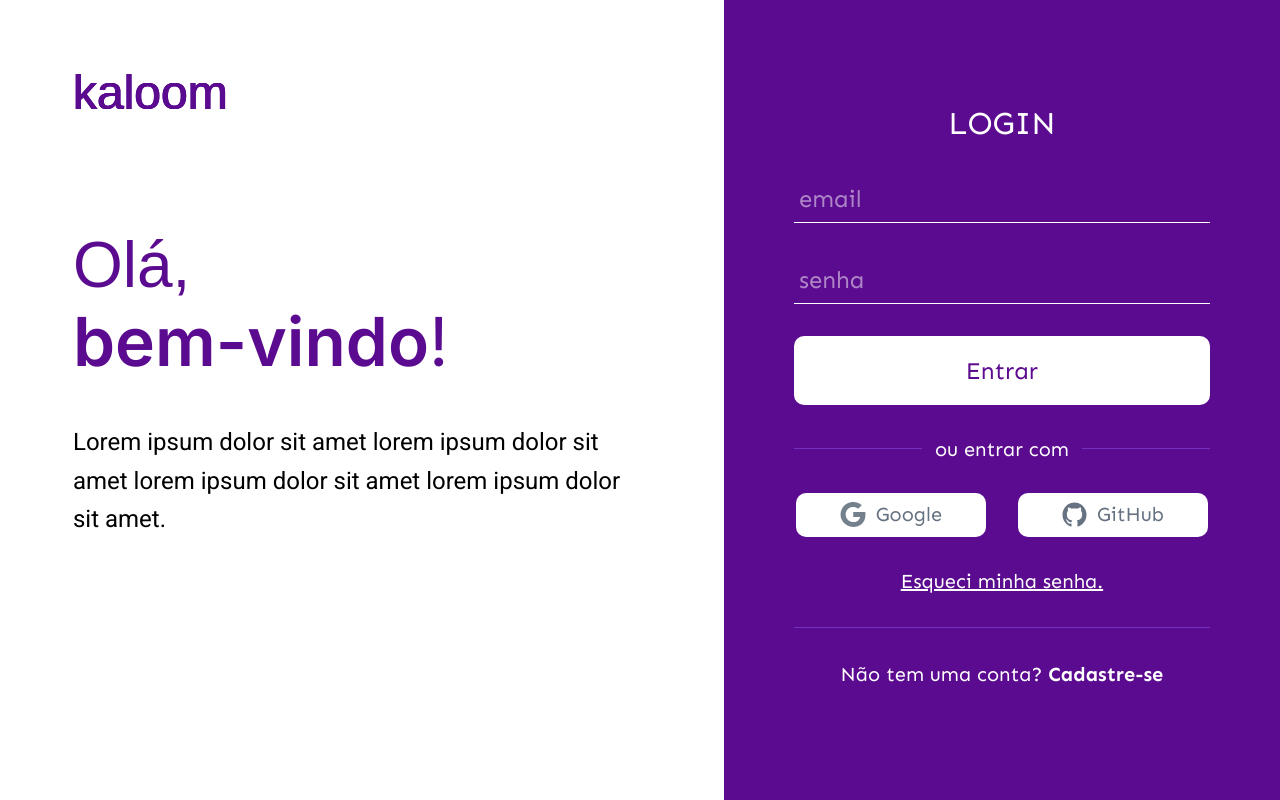
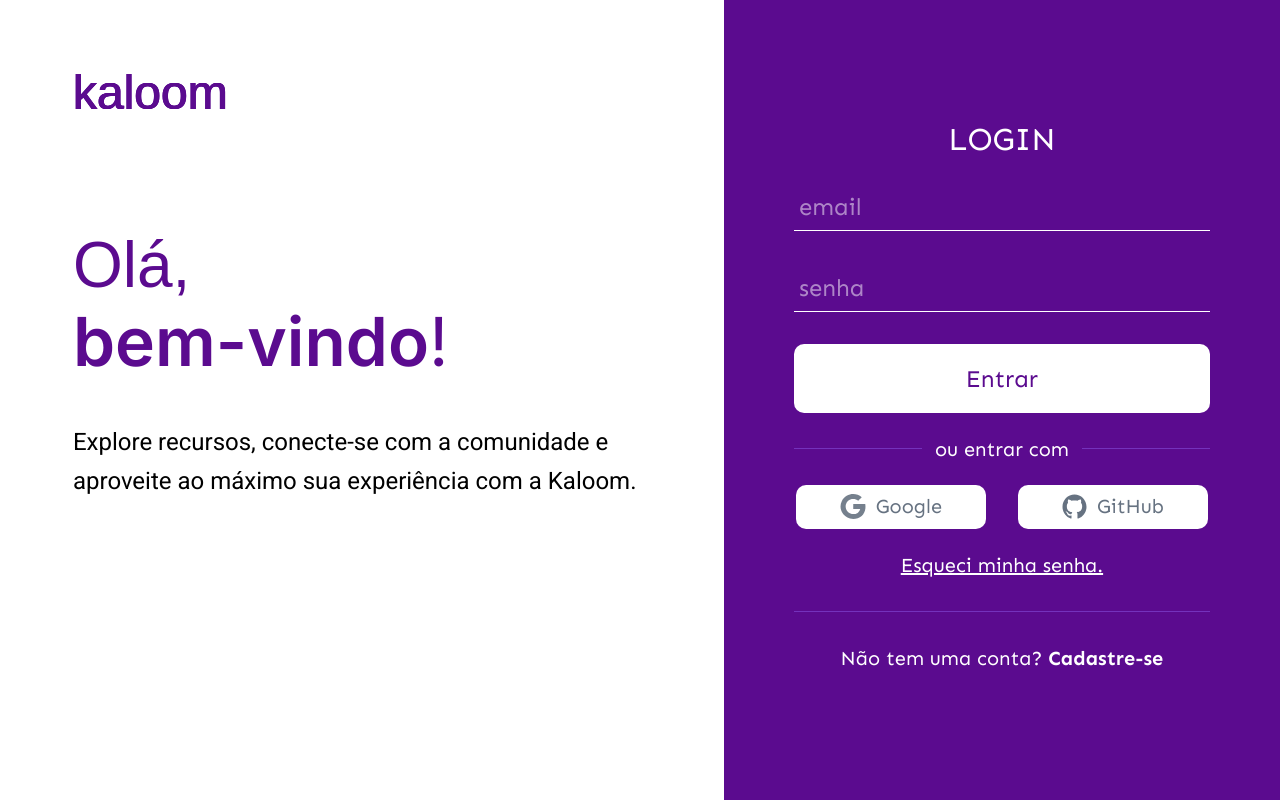
Before and after one commit to kaloom-team/kaloom, a React (Vite) app: page /login in a window 1280 px wide. Built offline with nearby package versions, Linux system fonts and the light colour scheme; a web font is replaced by a local one.

Commit message:
feat(ui): add input validation message with sass and update greeting text for login/register

```diff
--- a/src/components/ContainerSignForm/ContainerSignForm.module.scss
+++ b/src/components/ContainerSignForm/ContainerSignForm.module.scss
@@ -1,6 +1,6 @@
 @use '../../styles/mixins' as *;
 
-.containerLogin {
+.containerSignForm {
     display: flex;
     flex-direction: column;
     justify-content: center;
--- a/src/components/ContainerSignForm/ContainerSignForm.tsx
+++ b/src/components/ContainerSignForm/ContainerSignForm.tsx
@@ -14,7 +14,7 @@ type TProps = {
 
 export default function ContainerSignForm({linkMessage, typeForm}: TProps) {
     return (
-        <div className={styles.containerLogin}>
+        <div className={styles.containerSignForm}>
             {typeForm.typeForm == 'login' ? <ContentFormLogin /> : <ContentFormRegister />}
             <hr className={styles.divider} />
             <p className={styles.linkCadastro}>
--- a/src/components/ContentFormLogin/ContentFormLogin.module.scss
+++ b/src/components/ContentFormLogin/ContentFormLogin.module.scss
@@ -10,7 +10,7 @@
         flex-direction: column;
         justify-content: center;
         align-items: center;
-        gap: 2rem;
+        gap: 1.5rem;
 
         .h3 {
             font-family: "Sen", sans-serif;
--- a/src/components/ContentFormRegister/ContentFormRegister.module.scss
+++ b/src/components/ContentFormRegister/ContentFormRegister.module.scss
@@ -26,11 +26,8 @@
         @include btnActions(var(--white), 100%);
 
         .textEntrar{
-                color: var(--purple);
-            }
+            color: var(--purple);
+        }
 
-            // background-color: transparent;
-            background-color: yellowgreen;
-
-        }
+    }
 }
--- a/src/components/ContentFormRegister/ContentFormRegister.tsx
+++ b/src/components/ContentFormRegister/ContentFormRegister.tsx
@@ -18,7 +18,7 @@ export default function ContentFormRegister() {
                     <RegisterInput type={"text"} placeholder={"sobrenome"} />
                 </div>
                 <RegisterInput type={"text"} placeholder={"@username"} />
-                <RegisterInput type={"text"} placeholder={"email"} />
+                <RegisterInput type={"email"} placeholder={"email"} />
                 <RegisterInput type={"password"} placeholder={"senha"} />
 
                 <p style={{alignSelf: "flex-start", fontFamily:"Sen", opacity:"50%", color:"white"}}>Selecione qual instituição estuda/estudou</p>
--- a/src/components/SignInput/SignInput.module.scss
+++ b/src/components/SignInput/SignInput.module.scss
@@ -4,6 +4,7 @@
 
     .input {
         color: var(--white);
+        margin-bottom: 0.5rem;
         width: 100%;
         font-size: 1rem;
         padding: 20px 10px 10px 5px;
@@ -41,18 +42,23 @@
 
     .input:focus {
         border-bottom-color: #7700ff;
-        // box-shadow: 0 4px 6px -2px rgba(0, 0, 0, 0.5);
-
     }
 
-    .input[type="email"]:valid~.label {
-        display: none;
-    }
-
-    .input:valid:not(:focus)~.label {
+    .input:not(:placeholder-shown):not(:focus)~.label {
         top: -5px;
         font-size: 14px;
         color: white;
         opacity: 50%;
     }
+
+    .p{
+        color: red;
+        font-weight: bold;
+        display: none;
+    }
+
+    .input:not(:placeholder-shown):not(:focus):invalid~.p{
+        display: inline;
+    }
+
 }
--- a/src/components/SignInput/SignInput.tsx
+++ b/src/components/SignInput/SignInput.tsx
@@ -19,9 +19,14 @@ export default function SignInput({type, placeholder}: ISignInputProps) {
                 className={styles.input}
                 type={type}
                 name=""
-                required
+                placeholder=""
             />
-            <label htmlFor={id} className={styles.label}>{placeholder}</label>
+            <label htmlFor={id} className={styles.label}>
+                {placeholder}
+            </label>
+            <p className={styles.p}>
+                Campo de {type} inválido. Por favor, use o formato correto (usuario@dominio.com).
+            </p>
         </div>
-    )
+    );
 }
--- a/src/pages/Login/Login.tsx
+++ b/src/pages/Login/Login.tsx
@@ -4,16 +4,20 @@ export default function Login() {
     return (
         <div>
             <SignInfo
-                infos={
-                    {
-                        info: "Lorem ipsum dolor sit amet lorem ipsum dolor sit amet lorem ipsum dolor sit amet lorem ipsum dolor sit amet.",
-                        title1: "Olá,",
-                        title2: "bem-vindo",
-                        linkMessageInfo: {linkMessage: {message: "Não tem uma conta?", actionMessage: "Cadastre-se", link: "/register"}},
-                        typeForm: "login"
-                    }
-                }
+                infos={{
+                    info: "Explore recursos, conecte-se com a comunidade e aproveite ao máximo sua experiência com a Kaloom.",
+                    title1: "Olá,",
+                    title2: "bem-vindo",
+                    linkMessageInfo: {
+                        linkMessage: {
+                            message: "Não tem uma conta?",
+                            actionMessage: "Cadastre-se",
+                            link: "/register",
+                        },
+                    },
+                    typeForm: "login",
+                }}
             />
         </div>
-    )
+    );
 }
--- a/src/pages/Register/Register.tsx
+++ b/src/pages/Register/Register.tsx
@@ -4,12 +4,18 @@ export default function Register() {
     return (
         <SignInfo
             infos={{
-                title1:"Não tem conta?",
-                title2:"Cadastre-se",
-                info: "Lorem ipsum dolor sit amet lorem ipsum dolor sit amet lorem ipsum dolor sit amet lorem ipsum dolor sit",
+                title1: "Não tem conta?",
+                title2: "Cadastre-se",
+                info: "Crie sua conta em poucos minutos e junte-se à Kaloom para começar a explorar novas experiências.",
                 styleDirection: { flexDirection: "row-reverse" },
-                linkMessageInfo: { linkMessage: { message: "Já tem uma conta?", actionMessage: "Entre", link: "/login" } },
-                typeForm: "register"
+                linkMessageInfo: {
+                    linkMessage: {
+                        message: "Já tem uma conta?",
+                        actionMessage: "Entre",
+                        link: "/login",
+                    },
+                },
+                typeForm: "register",
             }}
         />
     );
```
